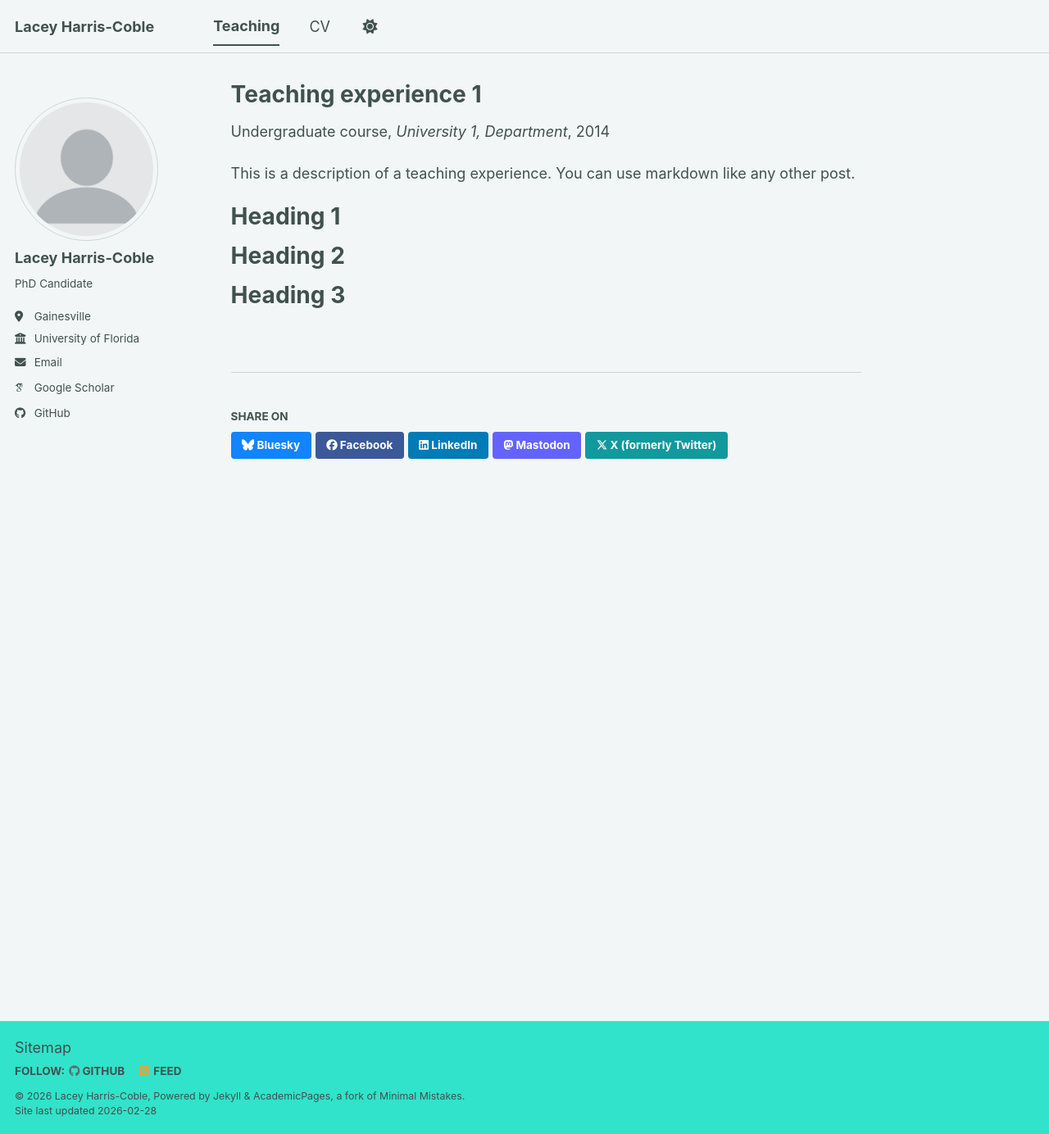
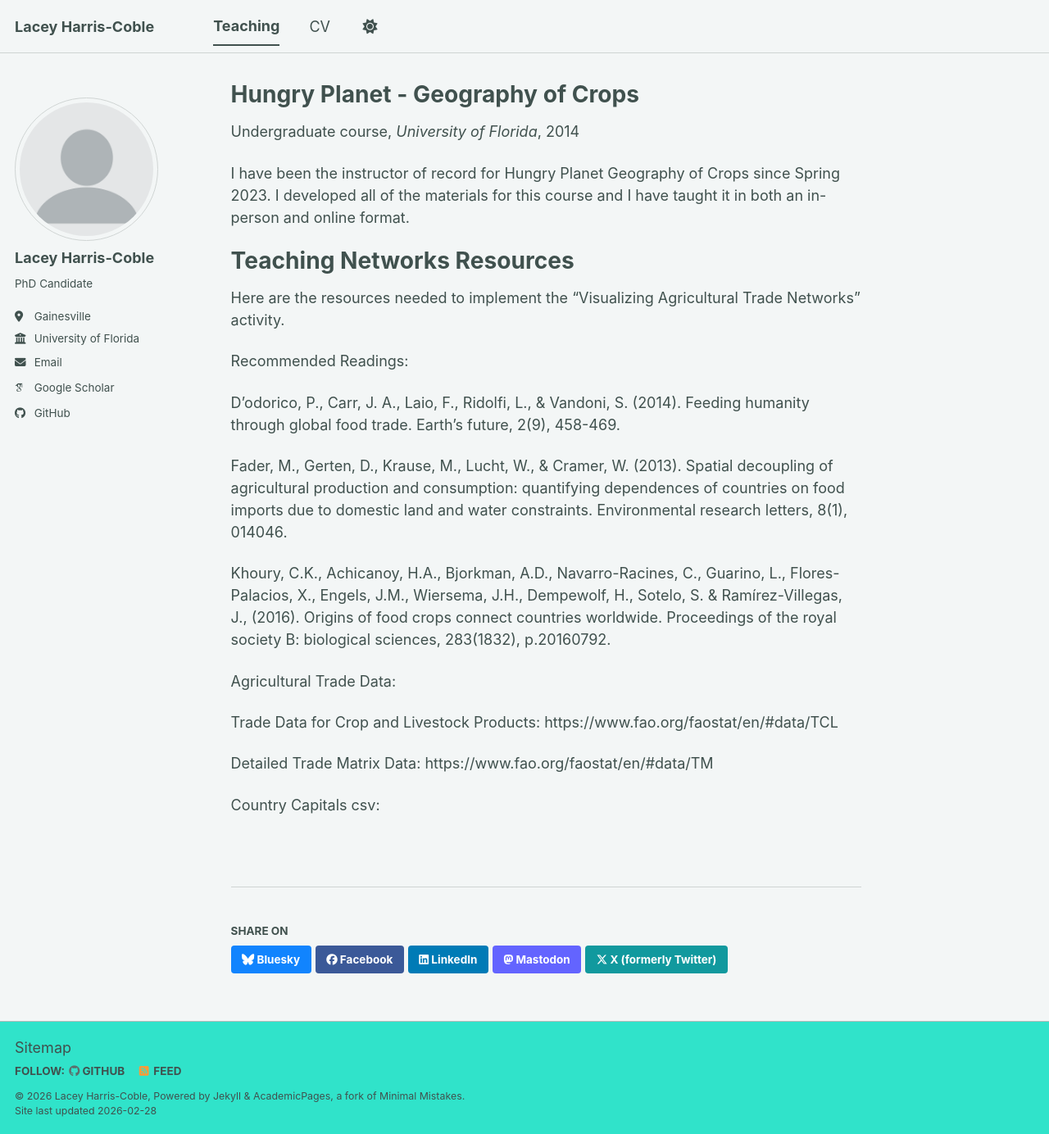
Before and after one commit to lharriscoble/lharriscoble.github.io, a Jekyll site: the page built from _teaching/2014-spring-teaching-1.md, in a window 1280 px wide and 1384 px high. Shown: the whole window at 82% size. Built offline with Jekyll 4.4.1, drawn with Linux system fonts in a browser that asks for light colours; some web fonts are replaced; a script bundle is joined from its source files by our own code; library files that are not in the unit come from our copies.

Commit message:
Update 2014-spring-teaching-1.md

```diff
--- a/_teaching/2014-spring-teaching-1.md
+++ b/_teaching/2014-spring-teaching-1.md
@@ -1,20 +1,34 @@
 ---
-title: "Teaching experience 1"
+title: "Hungry Planet - Geography of Crops"
 collection: teaching
 type: "Undergraduate course"
-permalink: /teaching/2014-spring-teaching-1
-venue: "University 1, Department"
+permalink: /teaching/
+venue: "University of Florida"
 date: 2014-01-01
 location: "City, Country"
 ---
 
-This is a description of a teaching experience. You can use markdown like any other post.
+I have been the instructor of record for Hungry Planet Geography of Crops since Spring 2023. I developed all of the materials for this course and I have taught it in both an in-person and online format.
 
-Heading 1
+
+Teaching Networks Resources
 ======
+Here are the resources needed to implement the "Visualizing Agricultural Trade Networks" activity.
 
-Heading 2
-======
+Recommended Readings:
 
-Heading 3
-======
+D'odorico, P., Carr, J. A., Laio, F., Ridolfi, L., & Vandoni, S. (2014). Feeding humanity through global food trade. Earth's future, 2(9), 458-469.
+
+Fader, M., Gerten, D., Krause, M., Lucht, W., & Cramer, W. (2013). Spatial decoupling of agricultural production and consumption: quantifying dependences of countries on food imports due to domestic land and water constraints. Environmental research letters, 8(1), 014046.
+
+Khoury, C.K., Achicanoy, H.A., Bjorkman, A.D., Navarro-Racines, C., Guarino, L., Flores-Palacios, X., Engels, J.M., Wiersema, J.H., Dempewolf, H., Sotelo, S. & Ramírez-Villegas, J., (2016). Origins of food crops connect countries worldwide. Proceedings of the royal society B: biological sciences, 283(1832), p.20160792.
+
+
+Agricultural Trade Data:
+
+Trade Data for Crop and Livestock Products: https://www.fao.org/faostat/en/#data/TCL
+
+Detailed Trade Matrix Data: https://www.fao.org/faostat/en/#data/TM
+
+
+Country Capitals csv:
```
